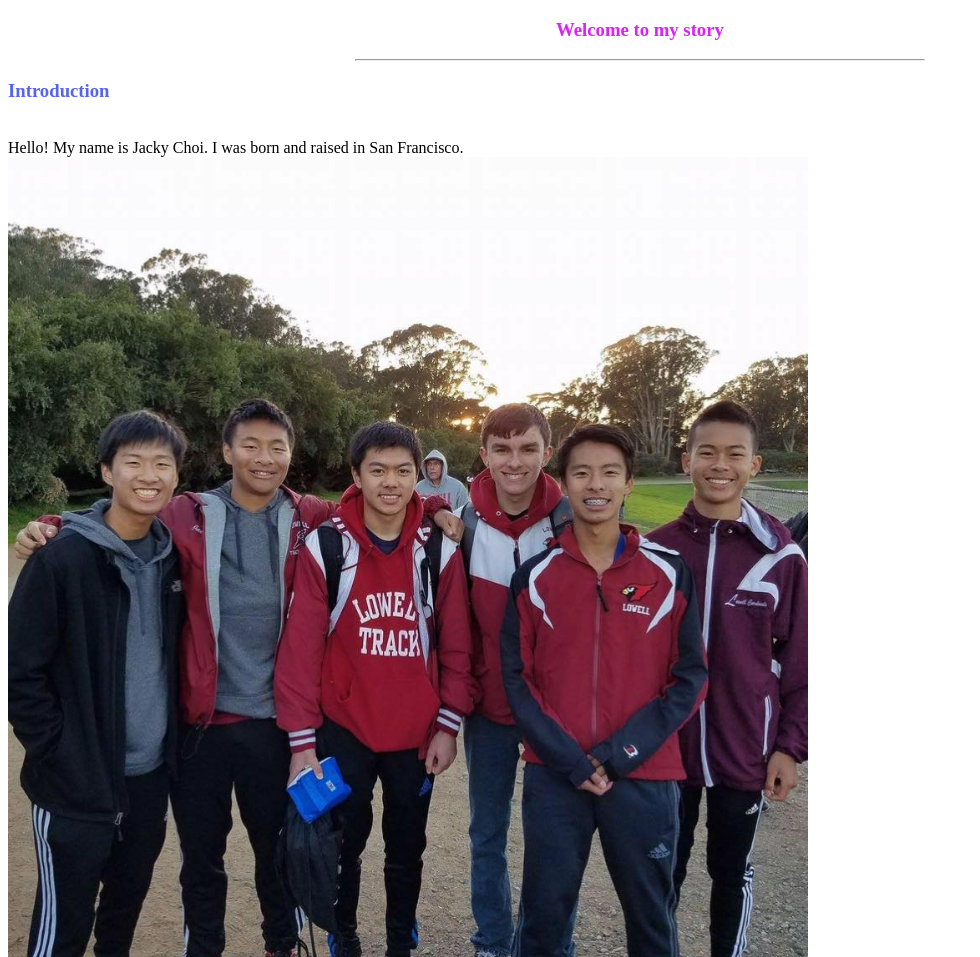
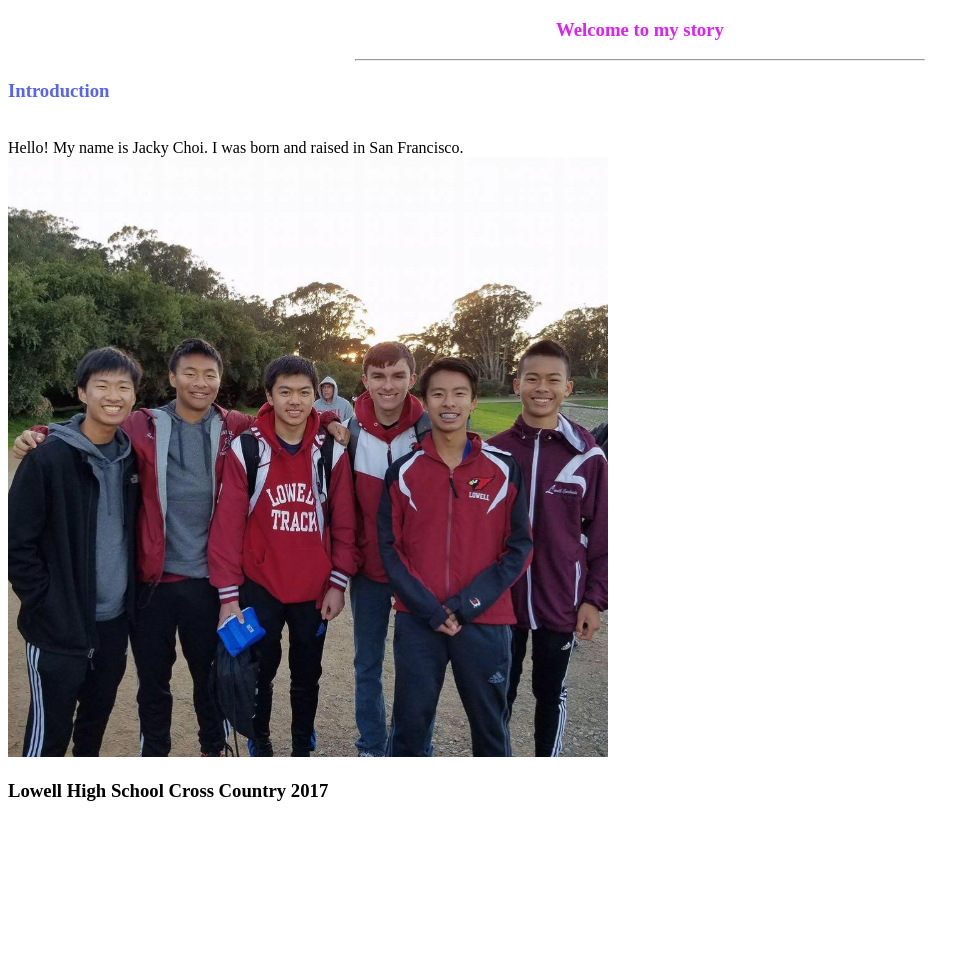
Before and after one commit to choijacky/choijacky.github.io, a plain HTML site: page index.html in a window 1280 px wide. Shown: the top 957 px of the page, without its empty margins (0-980 px from the left). After the commit the page ends 820 px from the top, so only its background shows below. Drawn offline with Linux system fonts and the light colour scheme.

Commit message:
Update index.html

```diff
--- a/index.html
+++ b/index.html
@@ -9,7 +9,7 @@
     <pr> Hello! My name is Jacky Choi. I was born and raised in San Francisco.
          </pr>
     <br>
-    <img src = "images/XCteam.jpg" alt = "Team" width = "800" height = "800" />
+    <img src = "images/XCteam.jpg" alt = "Team" width = "600" height = "600" />
     <h3> Lowell High School Cross Country 2017</h3>
 
     </body>
```
